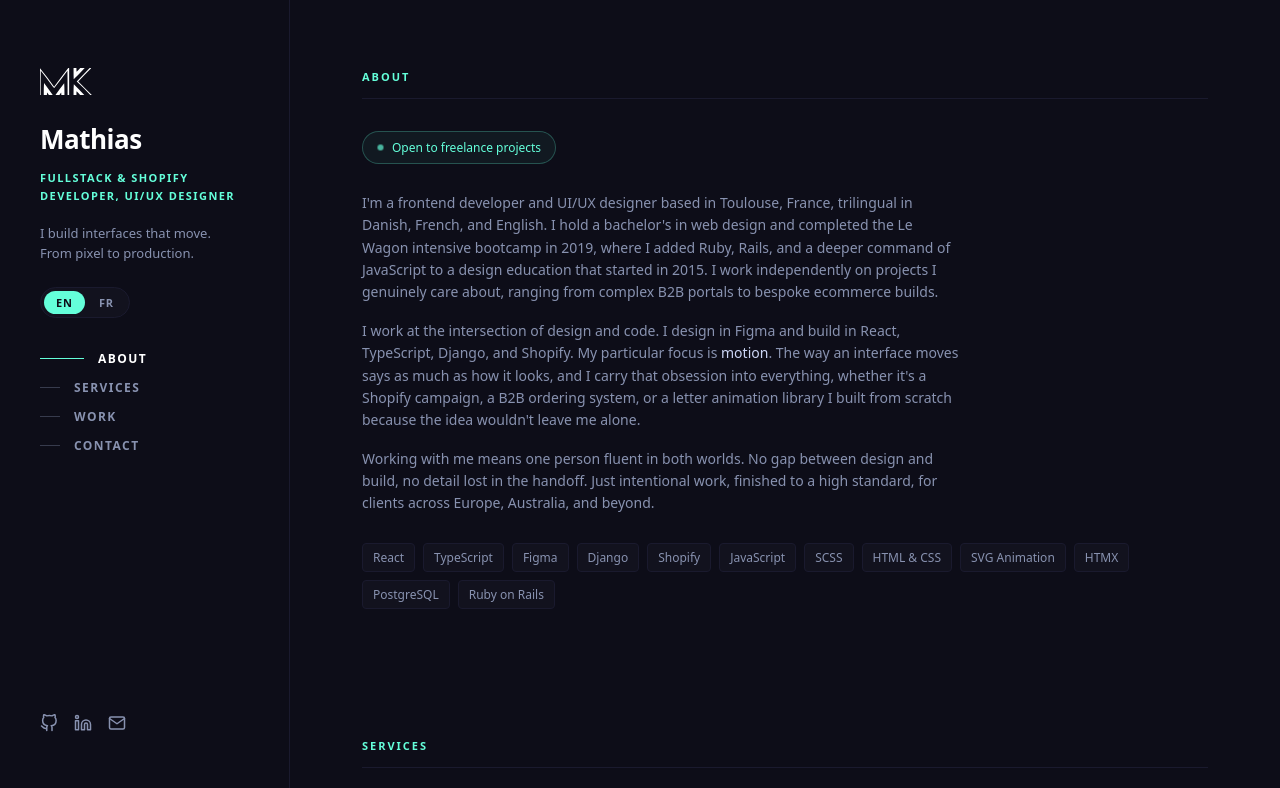
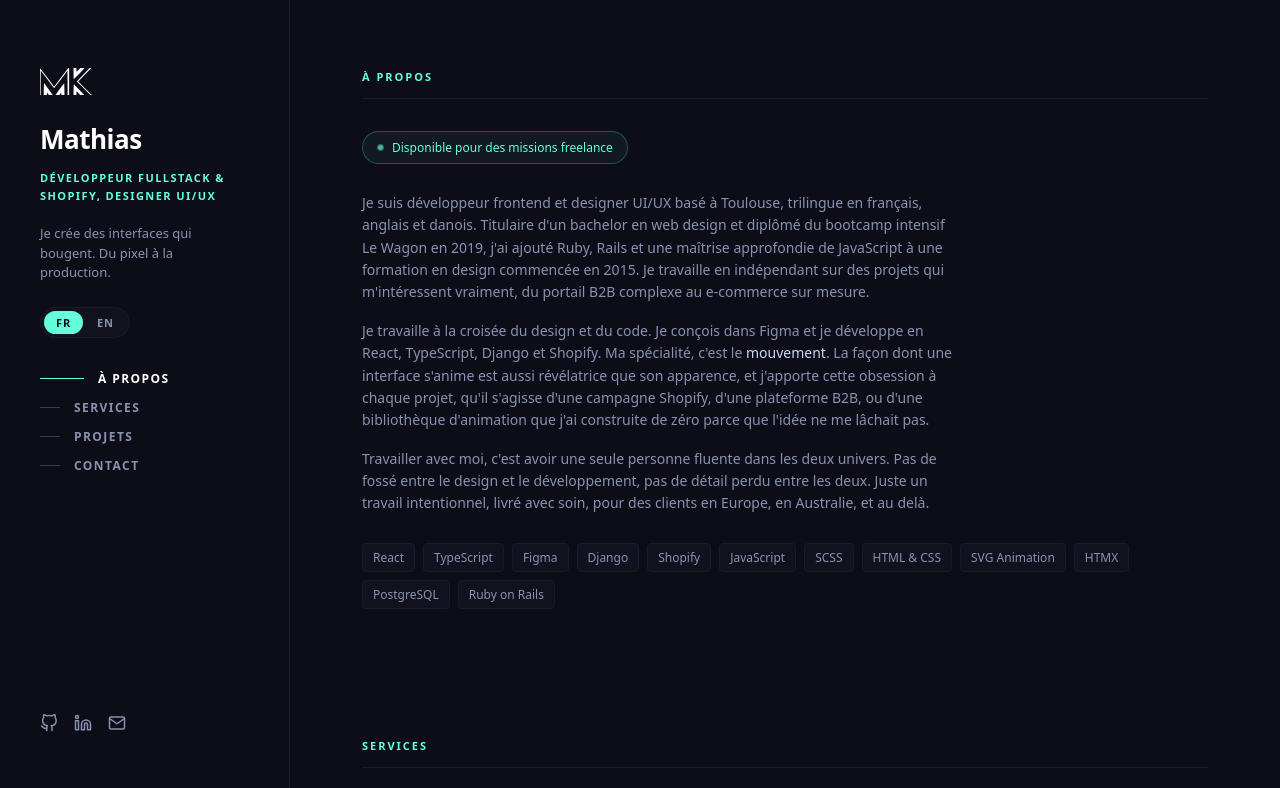
Before and after one commit to knudsem/portfolio, a React (Vite) app: page / in a window 1280 px wide. Shown: the top 788 px of the page. Built offline with nearby package versions, Linux system fonts and the light colour scheme.

Commit message:
francais par defaut

```diff
--- a/src/App.jsx
+++ b/src/App.jsx
@@ -9,7 +9,7 @@ import translations from './i18n'
 const SECTIONS = ['about', 'services', 'work', 'contact']
 
 export default function App() {
-  const [lang, setLangState] = useState('en')
+  const [lang, setLangState] = useState('fr')
   const [contentVisible, setContentVisible] = useState(true)
   const [activeSection, setActiveSection] = useState('about')
   const [glowStyle, setGlowStyle] = useState({})
--- a/src/components/Sidebar.jsx
+++ b/src/components/Sidebar.jsx
@@ -41,16 +41,16 @@ export default function Sidebar({ t, lang, setLang, activeSection, mainRef }) {
 
         <div className="lang-toggle">
           <button
+            className={lang === 'fr' ? 'lang-btn active' : 'lang-btn'}
+            onClick={() => setLang('fr')}
+          >
+            FR
+          </button>
+          <button
             className={lang === 'en' ? 'lang-btn active' : 'lang-btn'}
             onClick={() => setLang('en')}
           >
             EN
-          </button>
-          <button
-            className={lang === 'fr' ? 'lang-btn active' : 'lang-btn'}
-            onClick={() => setLang('fr')}
-          >
-            FR
           </button>
         </div>
 
--- a/src/i18n.js
+++ b/src/i18n.js
@@ -5,7 +5,7 @@ const translations = {
     nav: ['About', 'Services', 'Work', 'Contact'],
     available: 'Open to freelance projects',
 
-    about_1: "I'm a frontend developer and UI/UX designer based in Toulouse, France, trilingual in Danish, French, and English. I hold a bachelor's in web design and completed the Le Wagon intensive bootcamp in 2019, where I added Ruby, Rails, and a deeper command of JavaScript to a design education that started in 2015. I work independently on projects I genuinely care about, ranging from complex B2B portals to bespoke ecommerce builds.",
+    about_1: "I'm a frontend developer and UI/UX designer based in Toulouse, France, trilingual in French, English, and Danish. I hold a bachelor's in web design and completed the Le Wagon intensive bootcamp in 2019, where I added Ruby, Rails, and a deeper command of JavaScript to a design education that started in 2015. I work independently on projects I genuinely care about, ranging from complex B2B portals to bespoke ecommerce builds.",
     about_2: "I work at the intersection of design and code. I design in Figma and build in React, TypeScript, Django, and Shopify. My particular focus is <em>motion</em>. The way an interface moves says as much as how it looks, and I carry that obsession into everything, whether it's a Shopify campaign, a B2B ordering system, or a letter animation library I built from scratch because the idea wouldn't leave me alone.",
     about_3: "Working with me means one person fluent in both worlds. No gap between design and build, no detail lost in the handoff. Just intentional work, finished to a high standard, for clients across Europe, Australia, and beyond.",
 
@@ -100,7 +100,7 @@ const translations = {
     nav: ['À propos', 'Services', 'Projets', 'Contact'],
     available: 'Disponible pour des missions freelance',
 
-    about_1: "Je suis développeur frontend et designer UI/UX basé à Toulouse, trilingue en danois, français et anglais. Titulaire d'un bachelor en web design et diplômé du bootcamp intensif Le Wagon en 2019, j'ai ajouté Ruby, Rails et une maîtrise approfondie de JavaScript à une formation en design commencée en 2015. Je travaille en indépendant sur des projets qui m'intéressent vraiment, du portail B2B complexe au e-commerce sur mesure.",
+    about_1: "Je suis développeur frontend et designer UI/UX basé à Toulouse, trilingue en français, anglais et danois. Titulaire d'un bachelor en web design et diplômé du bootcamp intensif Le Wagon en 2019, j'ai ajouté Ruby, Rails et une maîtrise approfondie de JavaScript à une formation en design commencée en 2015. Je travaille en indépendant sur des projets qui m'intéressent vraiment, du portail B2B complexe au e-commerce sur mesure.",
     about_2: "Je travaille à la croisée du design et du code. Je conçois dans Figma et je développe en React, TypeScript, Django et Shopify. Ma spécialité, c'est le <em>mouvement</em>. La façon dont une interface s'anime est aussi révélatrice que son apparence, et j'apporte cette obsession à chaque projet, qu'il s'agisse d'une campagne Shopify, d'une plateforme B2B, ou d'une bibliothèque d'animation que j'ai construite de zéro parce que l'idée ne me lâchait pas.",
     about_3: "Travailler avec moi, c'est avoir une seule personne fluente dans les deux univers. Pas de fossé entre le design et le développement, pas de détail perdu entre les deux. Juste un travail intentionnel, livré avec soin, pour des clients en Europe, en Australie, et au delà.",
 
```
